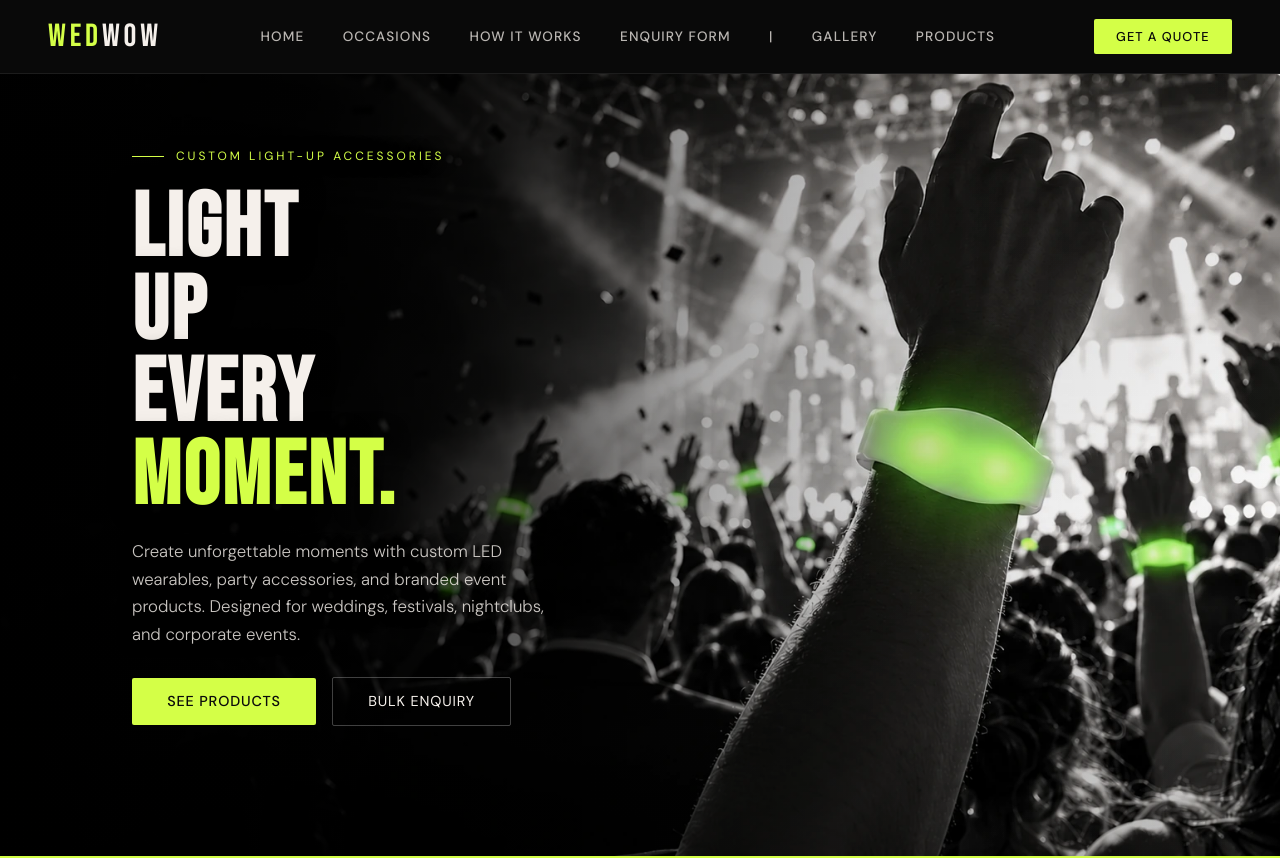
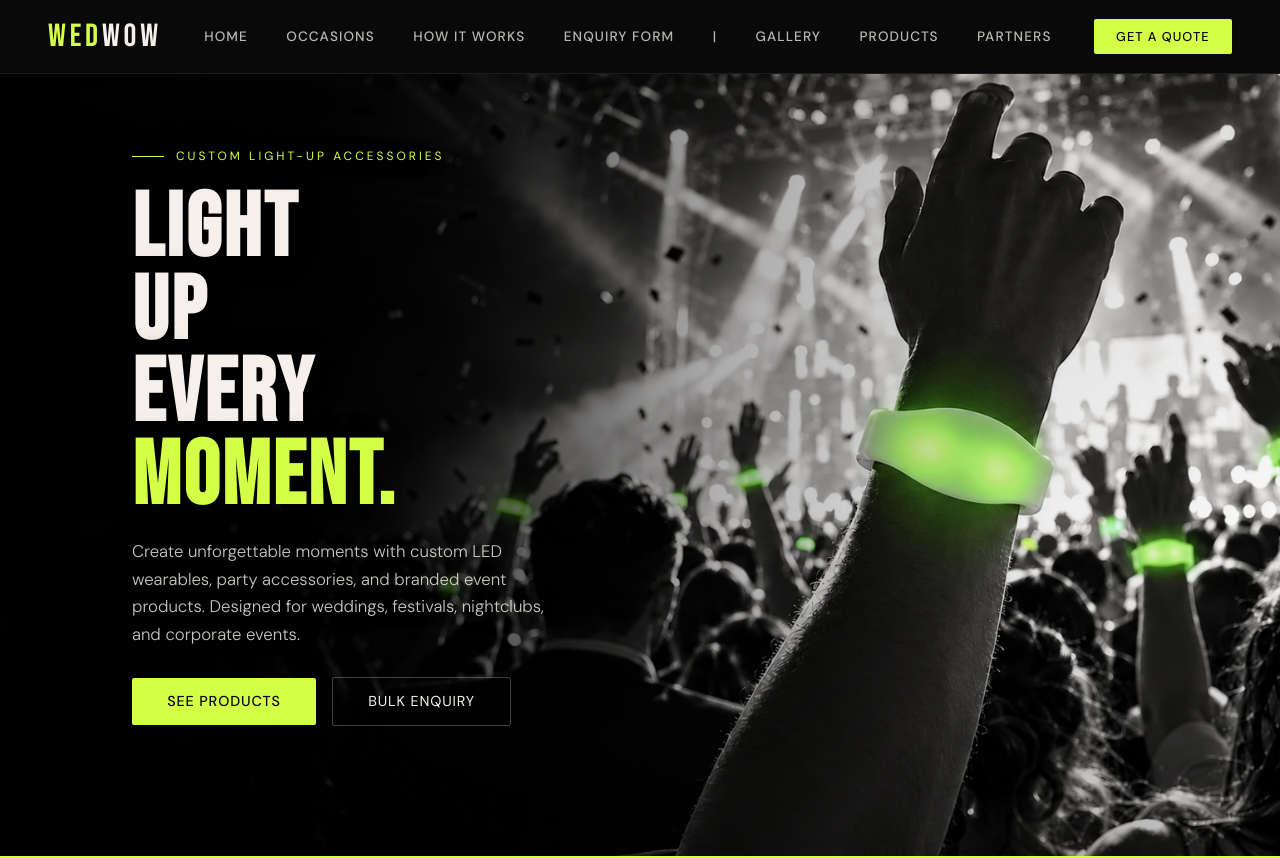
Before and after one commit to WedWow/wed-wow, a React (Vite) app: page / in a window 1280 px wide. Shown: the top 858 px of the page. Built offline with nearby package versions, Linux system fonts and the light colour scheme.

Commit message:
Add partner programme route and navigation links

```diff
--- a/src/App.jsx
+++ b/src/App.jsx
@@ -4,6 +4,7 @@ import { Analytics } from '@vercel/analytics/react';
 import Home from './Home.jsx';
 import Gallery from './Gallery.jsx';
 import Products from './Products.jsx';
+import PartnerProgramme from './PartnerProgramme.jsx';
 import TermsAndConditions from './TermsAndConditions.jsx';
 import PrivacyPolicy from './PrivacyPolicy.jsx';
 import Footer from './Footer.jsx';
@@ -37,6 +38,7 @@ function Nav() {
   <span className="nav-divider">|</span>
   <Link to="/gallery">Gallery</Link>
   <Link to="/products">Products</Link>
+  <Link to="/partner-programme">Partners</Link>
 </div>
 
       <a href="/enquiry" className="site-nav-cta">
@@ -72,6 +74,9 @@ function Nav() {
           <Link to="/products" onClick={closeMenu}>
             Products
           </Link>
+          <Link to="/partner-programme" onClick={closeMenu}>
+            Partners
+          </Link>
         </div>
       )}
     </header>
@@ -88,6 +93,7 @@ export default function App() {
         <Route path="/" element={<Home />} />
         <Route path="/gallery" element={<Gallery />} />
         <Route path="/products" element={<Products />} />
+        <Route path="/partner-programme" element={<PartnerProgramme />} />
         <Route path="/terms" element={<TermsAndConditions />} />
         <Route path="/privacy" element={<PrivacyPolicy />} />
       </Routes>
```
